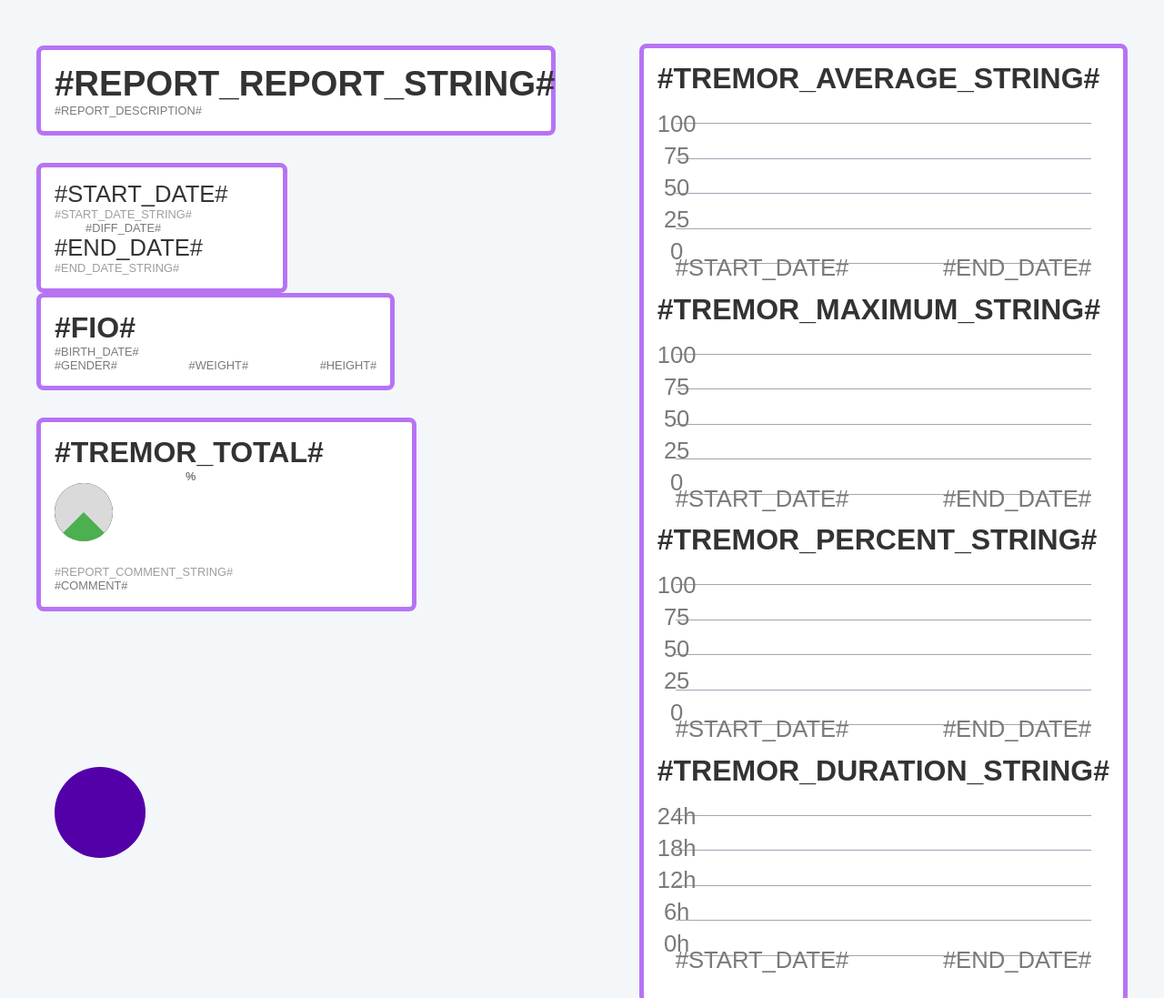
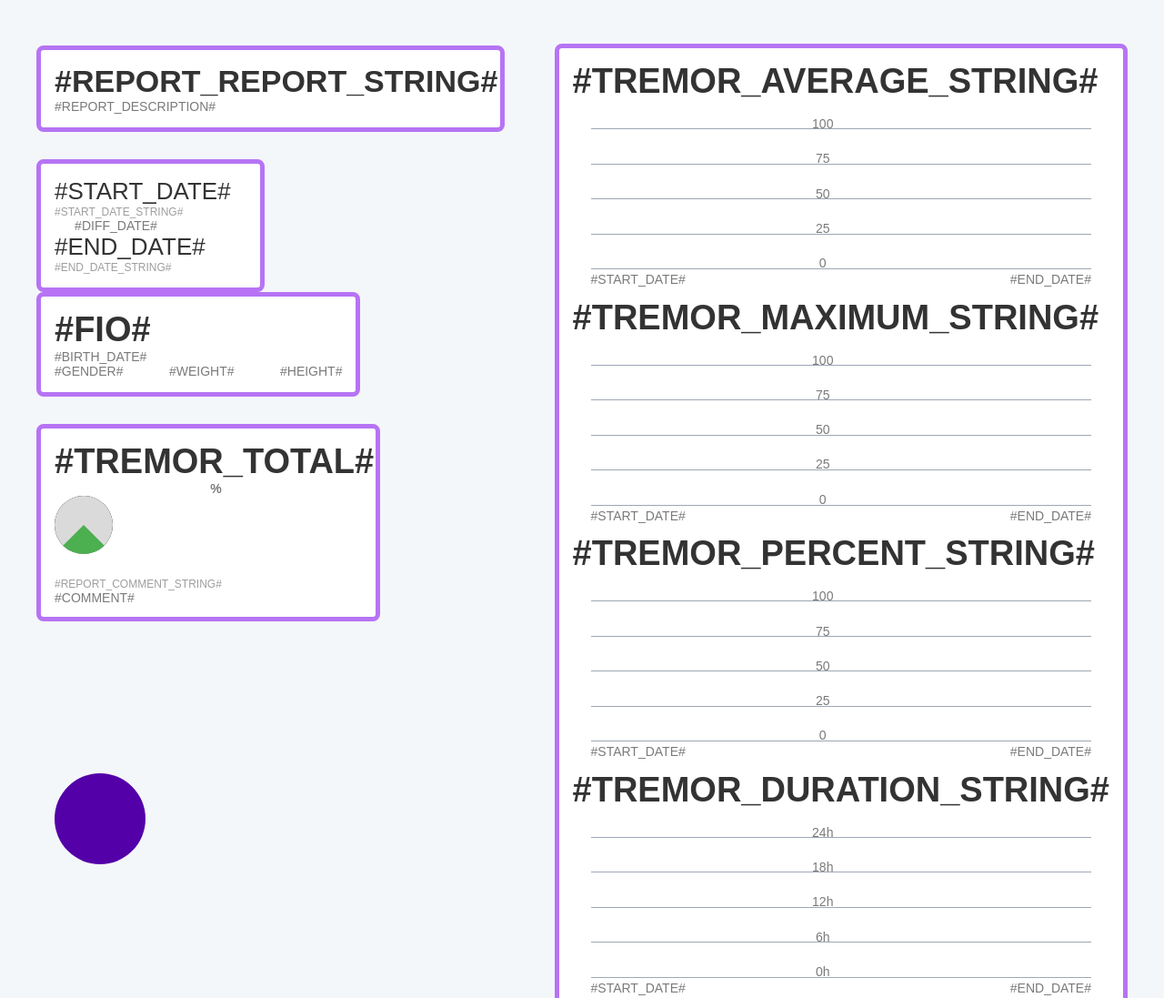
Before and after one commit to sitkanton/j, a plain HTML site: page index.html in a window 1280 px wide. Shown: the top 1097 px of the page at 91% size. Drawn offline with Linux system fonts and the light colour scheme.

Commit message:
Update index.html

```diff
--- a/index.html
+++ b/index.html
@@ -54,27 +54,27 @@
         }
 
         .font-xl {
-            font-size: 3vw;
+            font-size: 34px;
             font-weight: bold;
         }
 
         .font-s {
-            font-size: 1vw;
+            font-size: 14px;
             color: #7a7a7a;
         }
 
         .font-m {
-            font-size: 2vw;
+            font-size: 26px;
             color: #333;
         }
 
         .font-l {
-            font-size: 2.5vw;
+            font-size: 38px;
             font-weight: bold;
         }
 
         .font-xs {
-            font-size: 1vw;
+            font-size: 12px;
         }
 
         .light {
@@ -132,8 +132,7 @@
             justify-content: space-between;
             position: absolute;
             bottom: -20px;
-
-            font-size: 1vw;
+            width: 100%;
         }
 
         .y-axis {
@@ -214,7 +213,7 @@
 
         /* Подключение цветов для шкалы */
         .x-axis-labels div {
-            font-size: 2vw;
+            font-size: 14px;
         }
 
     </style>
```
